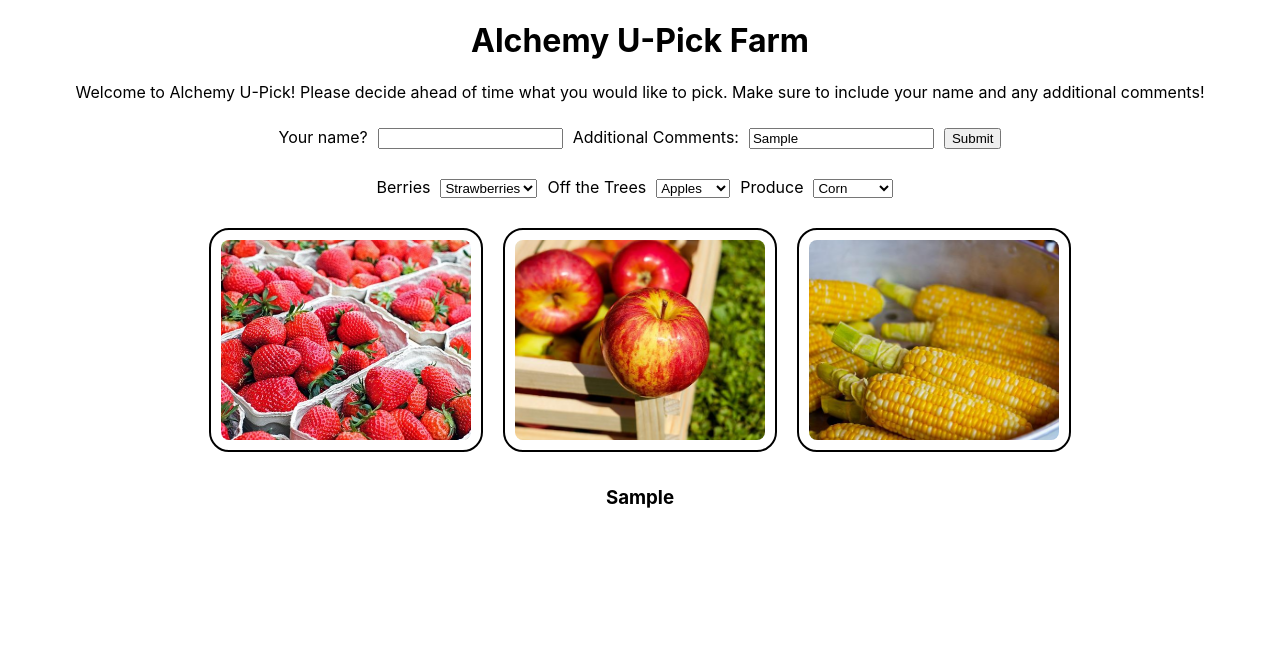
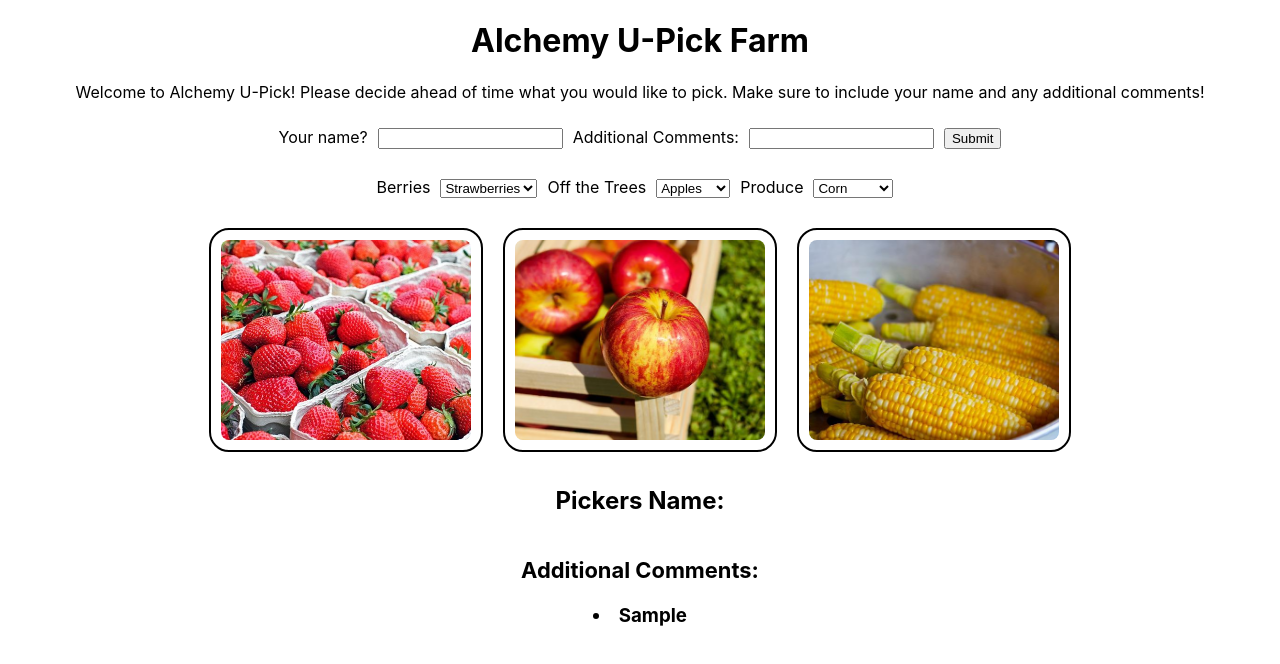
Before and after one commit to mariahschock/Fast-Food, a React (Create React App) app: page / in a window 1280 px wide. Both pictures are taken after typing "Sample" into the empty fields and a click on the button "Submit". Shown: the top 664 px of the page. Built offline with nearby package versions, Linux system fonts and the light colour scheme.

Commit message:
comments list component

```diff
--- a/src/App.css
+++ b/src/App.css
@@ -62,3 +62,7 @@ input {
   flex-direction: row;
   justify-content: center;
 }
+h3 {
+  display: flex;
+  flex-direction: column;
+}
--- a/src/App.js
+++ b/src/App.js
@@ -6,6 +6,7 @@ import ProduceDropdown from './ProduceDropdown';
 import Pick from './Pick';
 import Name from './Name';
 import CommentsForm from './CommentsForm';
+import CommentsList from './CommentsList';
 
 function App() {
   const [berries, setBerries] = useState('strawberries');
@@ -19,7 +20,7 @@ function App() {
   function handleSubmit(e) {
     e.preventDefault();
 
-    setComments(...comments, commentsForm);
+    setComments([...comments, commentsForm]);
 
     setCommentsForm('');
   }
@@ -34,7 +35,7 @@ function App() {
       <p>Welcome to Alchemy U-Pick! Please decide ahead of time what you would like to pick. Make sure to include your name and any additional comments!</p>
       <section className="user-info">
         <Name setName={ setName } name={ name }/>
-        <CommentsForm handleSubmit={handleSubmit} setCommentsForm={ setCommentsForm } />
+        <CommentsForm handleSubmit={handleSubmit} setCommentsForm={ setCommentsForm } commentsForm={ commentsForm } />
       </section>
       <section className="dropdowns">
         <BerryDropdown setBerries={ setBerries } /> <br />
@@ -48,8 +49,10 @@ function App() {
           produce={produce} />
       </section>
       <section>
-        <h2>{name}</h2>
-        <h3>{comments}</h3>
+        <h2>Pickers Name: {name}</h2>
+        <h3>
+          <CommentsList comments={ comments } />
+        </h3>
       </section>
     </div>
   );
--- /dev/null
+++ b/src/CommentsList.js
@@ -0,0 +1,12 @@
+import React from 'react';
+
+export default function CommentsList({ comments }) {
+  return (
+    <section>
+      <h3>Additional Comments:</h3>
+      {
+        comments.map((comment, i) => <li key={comment + i}>{comment}</li>)
+      }
+    </section>
+  );
+}
```
